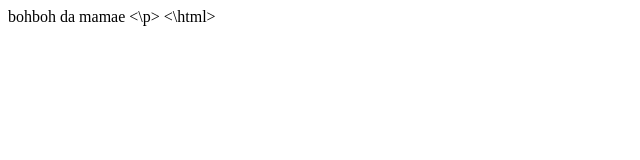
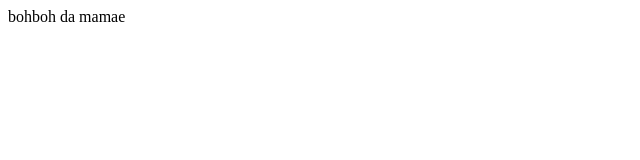
Before and after one commit to stargakronmeyer/Boh_project, a plain HTML site: page Index.html in a window 1280 px wide. Shown: the full height of the page, 0-640 px from the left. Drawn offline with Linux system fonts and the light colour scheme.

```diff
--- a/Index.html
+++ b/Index.html
@@ -1,3 +1,3 @@
 <html>
-<p> bohboh da mamae <\p>
-<\html>
+<p> bohboh da mamae </p>
+</html>
```
Also changed, not shown: AmoCodar.txt (added).
